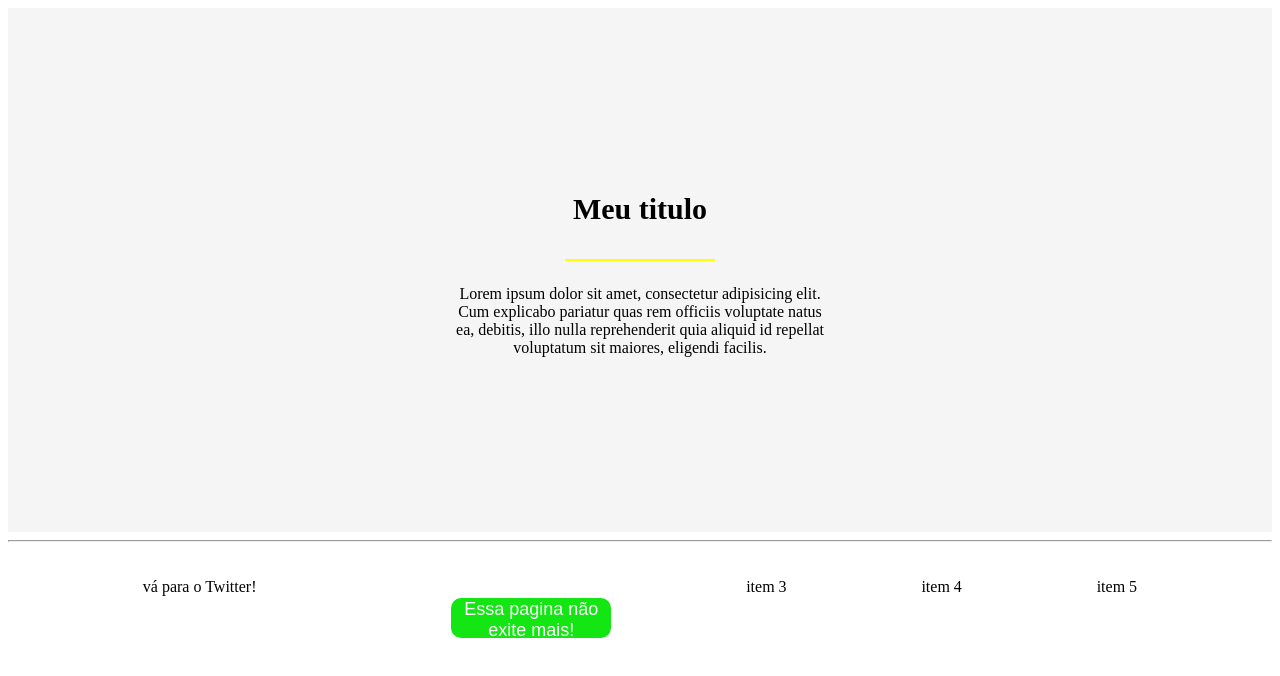
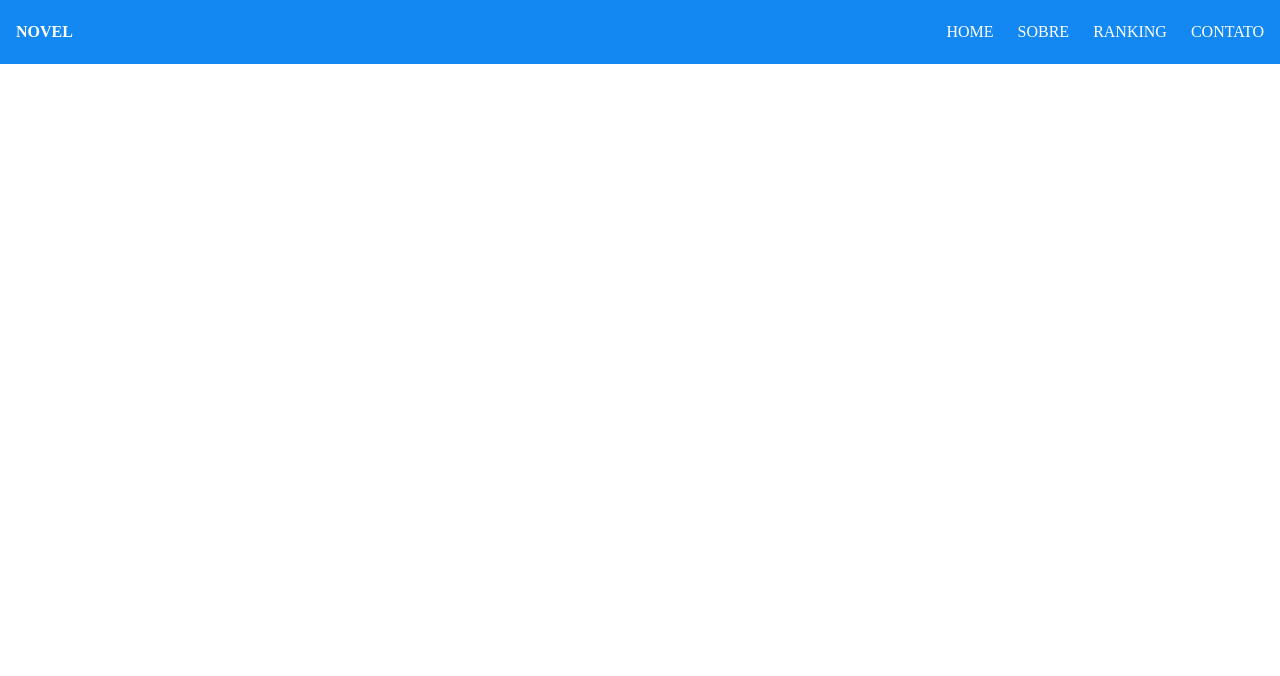
Before and after one commit to jaymeco/Trainee_Aula_2021, a plain HTML site: page index.html in a window 1280 px wide. Drawn offline with Linux system fonts and the light colour scheme.

Commit message:
Adiciona navbar

```diff
--- a/index.html
+++ b/index.html
@@ -8,63 +8,27 @@
   <!-- Importações dos estilos: Start -->
   <link rel="stylesheet" href="style.css">
   <!-- Importações dos estilos: End -->
-  <title>Aula 2 de html</title>
+  <title>Novel</title>
 </head>
 
 <body>
-  <!-- <h1>Hello world</h1>
-  <h2>hello world</h2>
-  <h3>hello world</h3>
-  <h4>hello world</h4>
-  <h5>hello world</h5>
-  <h6>hello world</h6> -->
-
-  <!-- Começo de exemplo -->
-  <!-- <section id="some_id">
-      <div>
-        <h1>hello world</h1>
-        <hr/>
-        <div>
-          <p>
-            Ola pessoal! Sejam bem vindos!
-            <strong class="change-color text-30">
-              Isso aqui é uma aula!
-            </strong>
-          </p>
-          <strong class="change">
-            Eu não quero essa cor!
-          </strong>
-          <br>
-          <button class="btn">Clique aqui</button>
-        </div>
-      </div>
-  </section> -->
-  <!-- Fim da exemplo -->
-
-  <section id="home">
-    <h1 id="title">Meu titulo</h1>
-    <hr>
-    <p class="p-1">
-      Lorem ipsum dolor sit amet, consectetur adipisicing elit.
-      Cum explicabo pariatur quas rem officiis voluptate natus ea, debitis,
-      illo nulla reprehenderit quia aliquid id repellat voluptatum sit maiores,
-      eligendi facilis.
-    </p>
-  </section>
-  <hr>
-  <ul>
-    <a href="https://www.youtube.com/" target="_blank">
-      <li> vá para o Twitter!</li>
-    </a>
-    <a href="other_page.html" target="_blank">
-      <li>
-        <button class="btn">Essa pagina não exite mais!</button>
-      </li>
-    </a>
-    <li>item 3</li>
-    <li>item 4</li>
-    <li>item 5</li>
-  </ul>
+  <nav id="navbar">
+    <h4>NOVEL</h4>
+    <ul id="nav-list">
+      <a href="#" class="nav-list-margin">
+        <li>HOME</li>
+      </a>
+      <a href="#" class="nav-list-margin">
+        <li>SOBRE</li>
+      </a>
+      <a href="#" class="nav-list-margin">
+        <li>RANKING</li>
+      </a>
+      <a href="#">
+        <li>CONTATO</li>
+      </a>
+    </ul>
+  </nav>
 </body>
 
 </html>
--- a/style.css
+++ b/style.css
@@ -1,77 +1,35 @@
-
-h1 {
-  color: #00ffff;
-}
-.change-color {
-  color: violet;
-}
-.text-30 {
-  font-size: 30px;
+*{
+  margin: 0;
+  padding: 0;
+  box-sizing: border-box;
 }
 
-.change{
-  color: #333;
-  font-size: 50px;
-  background-color: red;
+#navbar {
+  width: 100%;
+  display: flex;
+  flex-direction: row;
+  justify-content: space-between;
+  align-items: center;
+  background-color: #1488F2;
+  height: 8vh;
+  padding: 0rem 1rem;
+  position: fixed;
 }
 
-.btn{
-  background-color: rgb(20, 230, 20);
-  height: 40px;
-  width: 160px;
-  border: none;
+#navbar h4 {
   color: #fff;
-  margin-top: 20px;
-  margin-left: 60px;
-  font-size: 18px;
-  border-radius: 10px;
-  transition: .3s;
 }
 
-.btn:hover{
-  background-color: rgb(14, 98, 14);
-  transition: .3s;
-  cursor: pointer;
+#nav-list {
+  display: flex;
+  list-style: none;
 }
 
-#home {
-  background-color: #f5f5f5;
-  height: 500px;
-  padding: 12px;
-  display: flex;
-  flex-direction: column;
-  justify-content: center;
-  align-items: center;
+#nav-list a {
+  text-decoration: none;
+  color: #fff;
 }
 
-#title {
-  color: #000;
-  font-size: 30px;
+.nav-list-margin {
+  margin-right: 1.5rem;
 }
-#home hr{
-  background-color: yellow;
-  border: none;
-  height: 2px;
-  width: 150px;
-}
-
-.p-1{
-  text-align: center;
-  width: 380px;
-}
-
-ul {
-  list-style: none;
-  display: flex;
-  justify-content: space-evenly;
-  padding: 20px 0px;
-}
-ul a {
-  text-decoration: none;
-  color: #000;
-}
-li:hover {
-  background-color: aqua;
-  transition: ease-in-out .3s;
-  cursor: pointer;
-}
```
